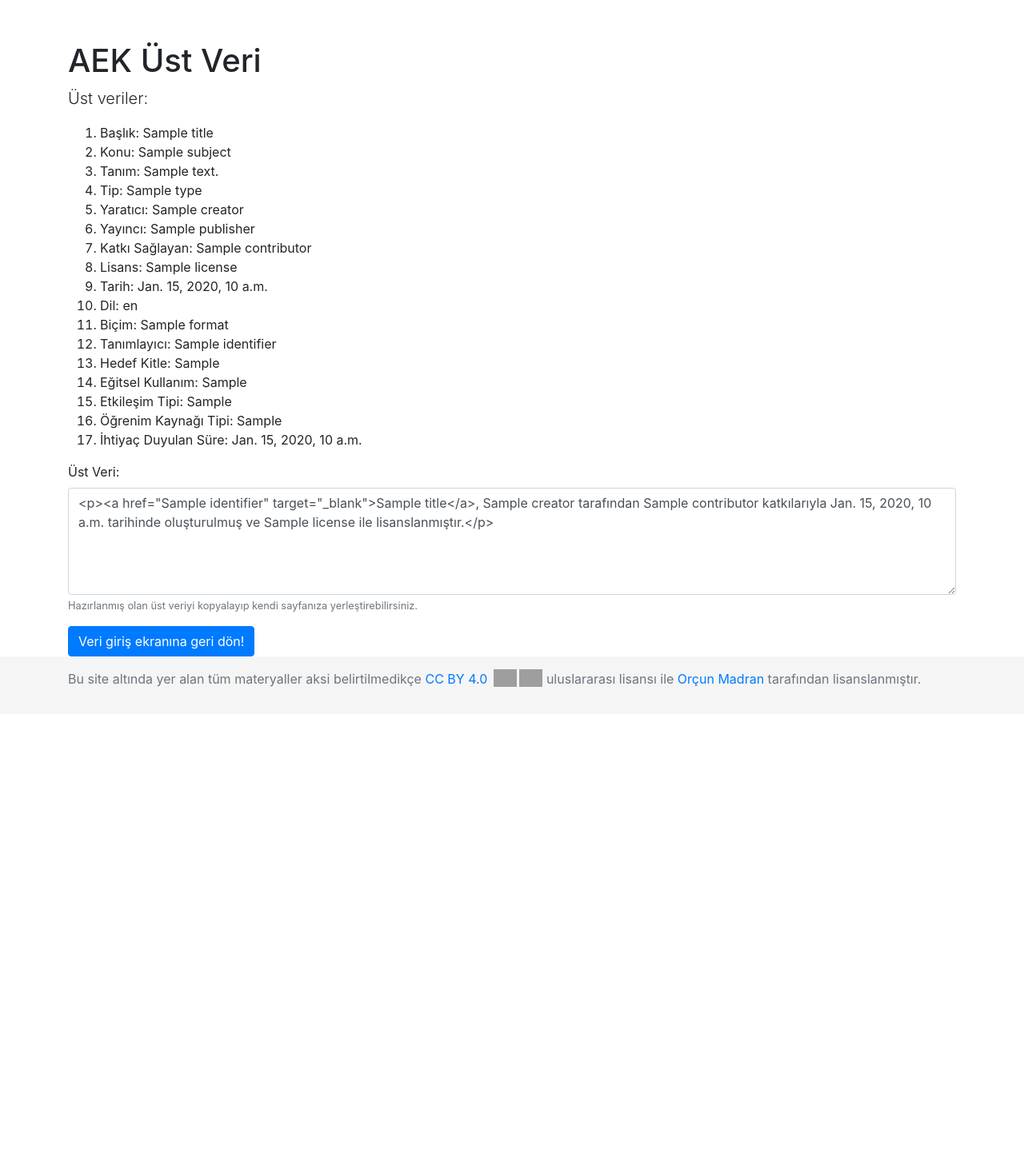
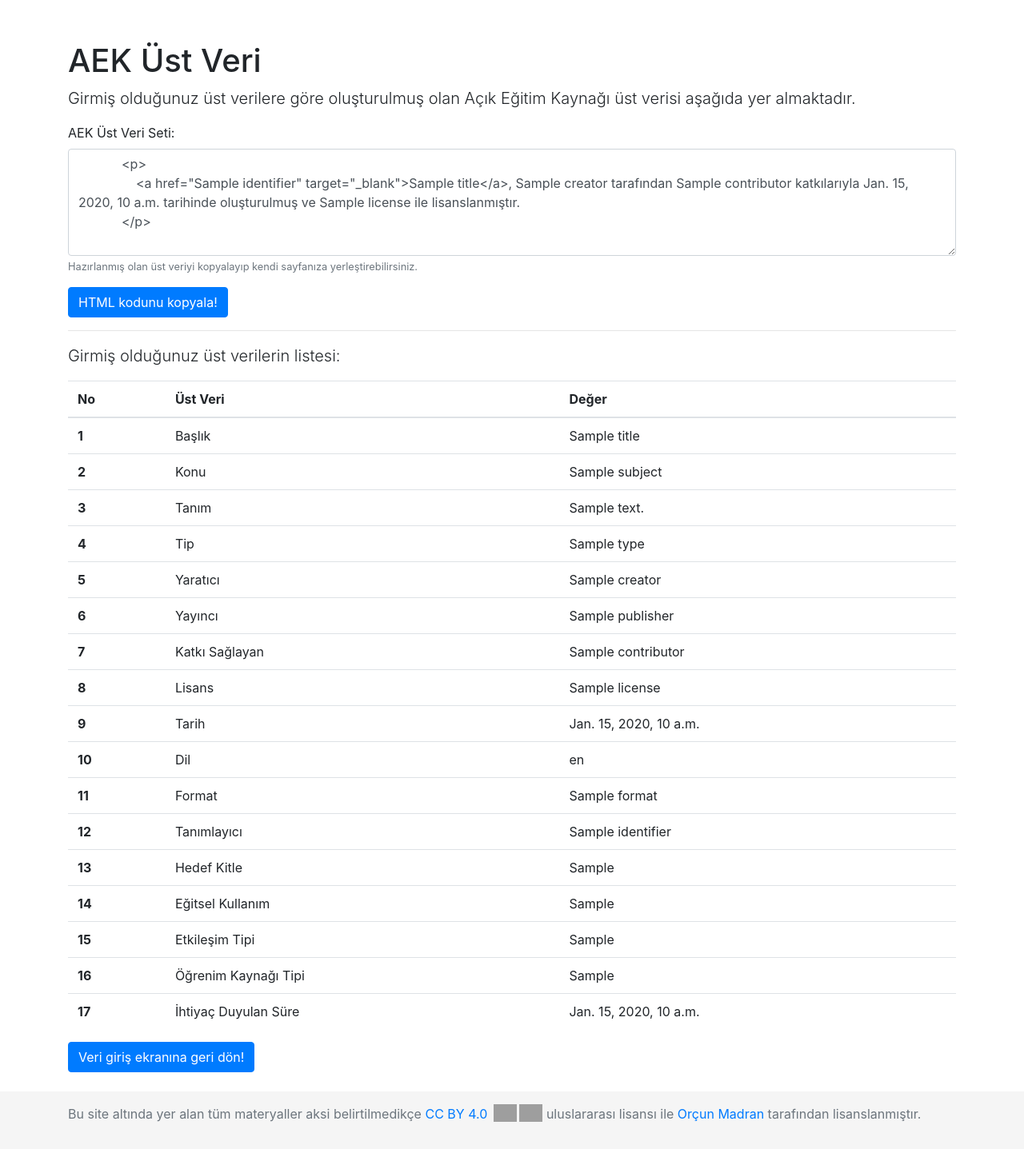
Before and after one commit to orcunmadran/net.acikders.web, a Django app: template django/templates/metadata.html in a window 1280 px wide. Shown: the part 56-1493 px from the top of the page at 80% size. Before the commit the page ends 915 px from the top, so only its background shows below. Run offline with Django 3.2, Linux system fonts and the light colour scheme; the template is opened without the code that fills it: most values are stand-ins (such as "Sample title", 1, 10 or a date in 2020); some libraries are stand-ins or nearby versions; grey boxes are pictures that could not be loaded.

Commit message:
Üst veri kopyala butonu
Metadata sayfasına üst veri kopyala butonu eklendi.

```diff
--- a/django/templates/metadata.html
+++ b/django/templates/metadata.html
@@ -3,40 +3,139 @@
 {% block content %}
 
     <h1 class="mt-5">AEK Üst Veri</h1>
-    <p class="lead">Üst veriler:</p>
-    <ol>
-        <li>Başlık: {{ title }}</li>
-        <li>Konu: {{ subject }}</li>
-        <li>Tanım: {{ description }}</li>
-        <li>Tip: {{ type }}</li>
-        <li>Yaratıcı: {{ creator }}</li>
-        <li>Yayıncı: {{ publisher }}</li>
-        <li>Katkı Sağlayan: {{ contributor }}</li>
-        <li>Lisans: {{ license }}</li>
-        <li>Tarih: {{ date }}</li>
-        <li>Dil: {{ language }}</li>
-        <li>Biçim: {{ format }}</li>
-        <li>Tanımlayıcı: {{ identifier }}</li>
-        <li>Hedef Kitle: {{ educationalAudience}}</li>
-        <li>Eğitsel Kullanım: {{ educationalUse }}</li>
-        <li>Etkileşim Tipi: {{ interactivityType}}</li>
-        <li>Öğrenim Kaynağı Tipi: {{ learningResourceType }}</li>
-        <li>İhtiyaç Duyulan Süre: {{ timeRequired }}</li>
-    </ol>
+    <p class="lead">Girmiş olduğunuz üst verilere göre oluşturulmuş olan Açık Eğitim Kaynağı üst verisi aşağıda yer almaktadır.</p>
     <form>
         <div class="form-group">
-        <label for="metaHTML">Üst Veri:</label>
+        <label for="metaHTML">AEK Üst Veri Seti:</label>
         <textarea class="form-control" id="metaHTML" name="metaHTML" rows="5">
-<p><a href="{{ identifier }}" target="_blank">{{ title }}</a>, {{ creator }} tarafından {{ contributor }} katkılarıyla {{ date }} tarihinde oluşturulmuş ve {{ license }} ile lisanslanmıştır.</p>
+            <p>
+                <a href="{{ identifier }}" target="_blank">{{ title }}</a>, {{ creator }} tarafından {{ contributor }} katkılarıyla {{ date }} tarihinde oluşturulmuş ve {{ license }} ile lisanslanmıştır.
+            </p>
         </textarea>
         <small id="descriptionHelp" class="form-text text-muted">Hazırlanmış olan üst veriyi kopyalayıp kendi sayfanıza yerleştirebilirsiniz.</small>
       </div>
     </form>
+    <button class="btn btn-primary" onclick="copyHTML()">HTML kodunu kopyala!</button>
+    <script>
+    function copyHTML() {
+        /* Get the text field */
+        var copyText = document.getElementById("metaHTML");
+
+        /* Select the text field */
+        copyText.select();
+        copyText.setSelectionRange(0, 99999); /*For mobile devices*/
+
+        /* Copy the text inside the text field */
+        document.execCommand("copy");
+
+        /* Alert the copied text */
+        alert("HTML Kopyalandı");
+        //alert("Copied the text: " + copyText.value);
+    }
+    </script>
+    <hr>
+    <p class="lead">Girmiş olduğunuz üst verilerin listesi:</p>
+    <table class="table">
+      <thead>
+        <tr>
+          <th scope="col">No</th>
+          <th scope="col">Üst Veri</th>
+          <th scope="col">Değer</th>
+        </tr>
+      </thead>
+      <tbody>
+        <tr>
+          <th scope="row">1</th>
+          <td>Başlık</td>
+          <td>{{ title }}</td>
+        </tr>
+        <tr>
+          <th scope="row">2</th>
+          <td>Konu</td>
+          <td>{{ subject }}</td>
+        </tr>
+        <tr>
+          <th scope="row">3</th>
+          <td>Tanım</td>
+          <td>{{ description }}</td>
+        </tr>
+        <tr>
+          <th scope="row">4</th>
+          <td>Tip</td>
+          <td>{{ type }}</td>
+        </tr>
+        <tr>
+          <th scope="row">5</th>
+          <td>Yaratıcı</td>
+          <td>{{ creator }}</td>
+        </tr>
+        <tr>
+          <th scope="row">6</th>
+          <td>Yayıncı</td>
+          <td>{{ publisher }}</td>
+        </tr>
+        <tr>
+          <th scope="row">7</th>
+          <td>Katkı Sağlayan</td>
+          <td>{{ contributor }}</td>
+        </tr>
+        <tr>
+          <th scope="row">8</th>
+          <td>Lisans</td>
+          <td>{{ license }}</td>
+        </tr>
+        <tr>
+          <th scope="row">9</th>
+          <td>Tarih</td>
+          <td>{{ date }}</td>
+        </tr>
+        <tr>
+          <th scope="row">10</th>
+          <td>Dil</td>
+          <td>{{ language }}</td>
+        </tr>
+        <tr>
+          <th scope="row">11</th>
+          <td>Format</td>
+          <td>{{ format }}</td>
+        </tr>
+        <tr>
+          <th scope="row">12</th>
+          <td>Tanımlayıcı</td>
+          <td>{{ identifier }}</td>
+        </tr>
+        <tr>
+          <th scope="row">13</th>
+          <td>Hedef Kitle</td>
+          <td>{{ educationalAudience}}</td>
+        </tr>
+        <tr>
+          <th scope="row">14</th>
+          <td>Eğitsel Kullanım</td>
+          <td>{{ educationalUse }}</td>
+        </tr>
+        <tr>
+          <th scope="row">15</th>
+          <td>Etkileşim Tipi</td>
+          <td>{{ interactivityType}}</td>
+        </tr>
+        <tr>
+          <th scope="row">16</th>
+          <td>Öğrenim Kaynağı Tipi</td>
+          <td>{{ learningResourceType }}</td>
+        </tr>
+        <tr>
+          <th scope="row">17</th>
+          <td>İhtiyaç Duyulan Süre</td>
+          <td>{{ timeRequired }}</td>
+        </tr>
+      </tbody>
+    </table>
     <button class="btn btn-primary" onclick="goBack()">Veri giriş ekranına geri dön!</button>
     <script>
     function goBack() {
       window.history.back();
     }
     </script>
-
+    <br><br>
 {% endblock %}
```
